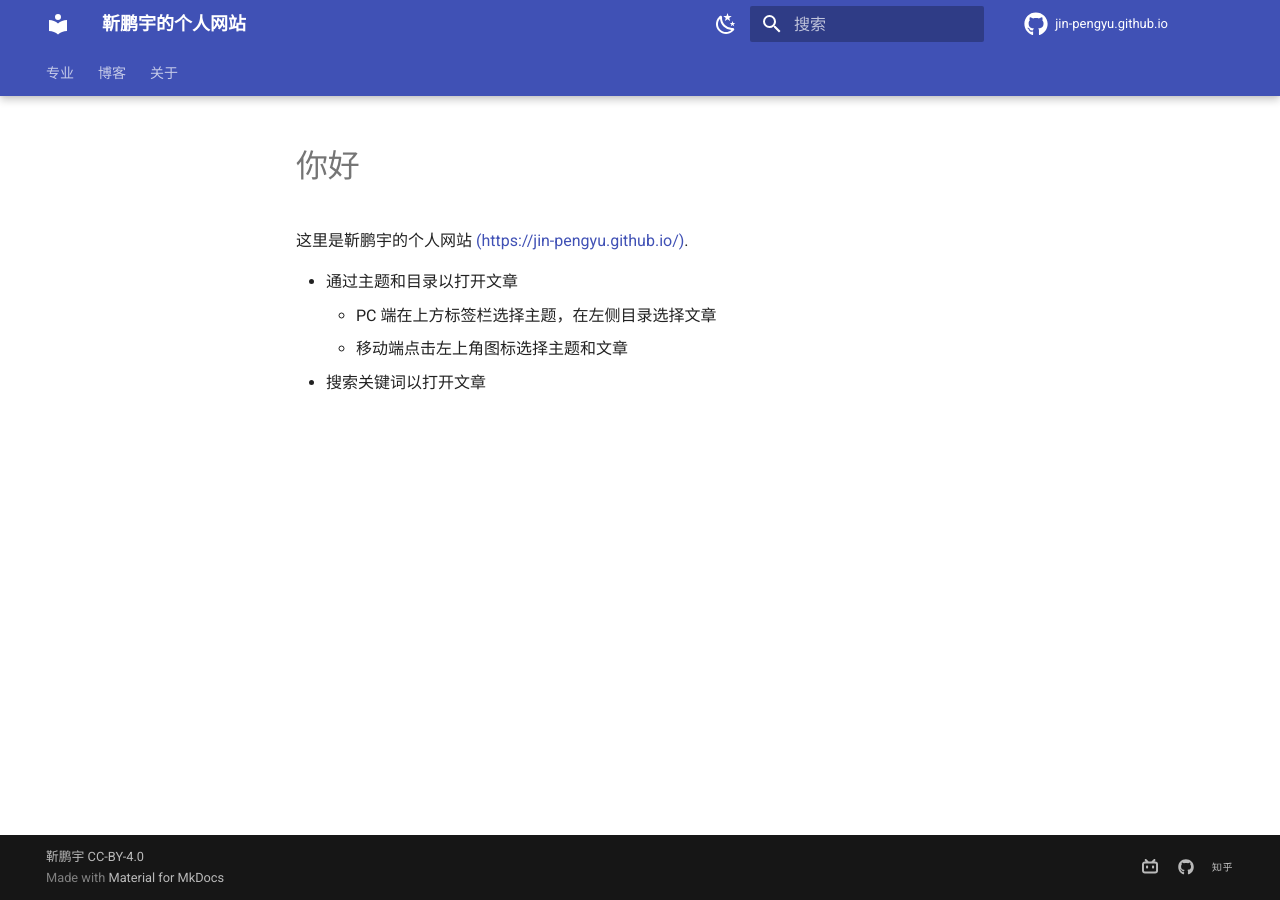
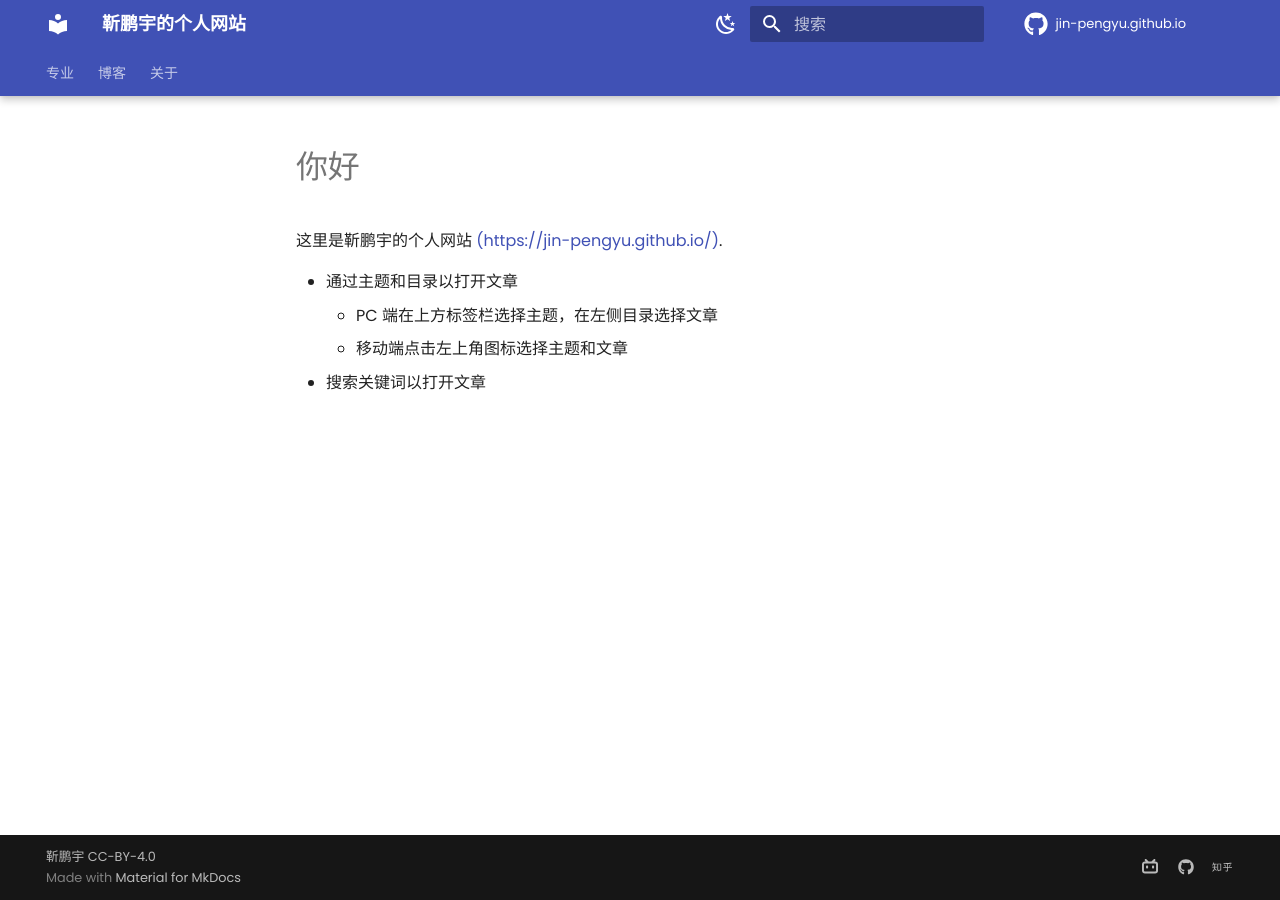
Before and after one commit to Pengyu-Jin/Pengyu-Jin.github.io, an MkDocs documentation site: the page built from docs/index.md, in a window 1280 px wide. Built offline with MkDocs 1.6.1 and Material for MkDocs 9.7.7, drawn with Linux system fonts in a browser that asks for light colours.

Commit message:
style change 260

```diff
--- a/mkdocs.yml
+++ b/mkdocs.yml
@@ -39,6 +39,9 @@ nav:
 ## [top]
 
 theme:
+  font:
+    text: Poppins
+
   name: material
   palette:
     - scheme: default # 日间模式
```
